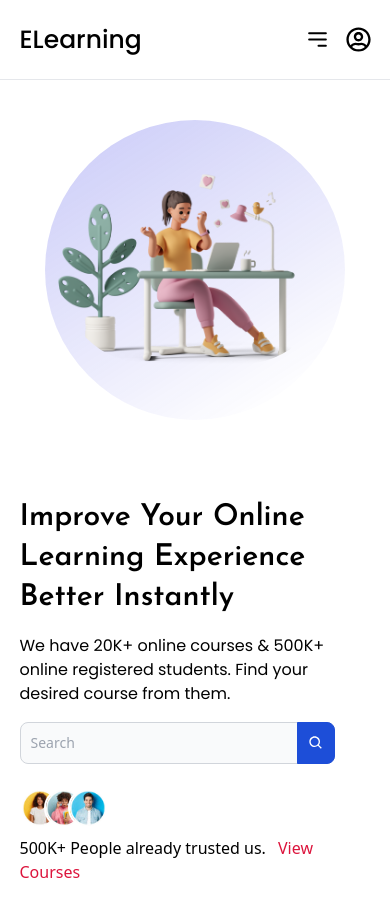
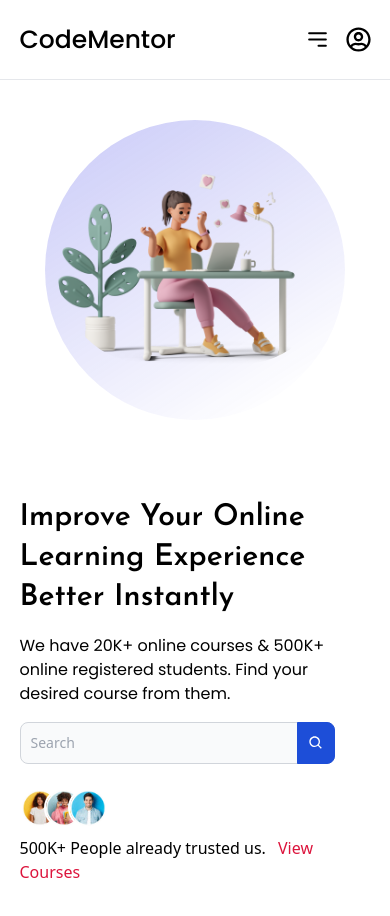
Before and after one commit to hamaadafzal4209/Full-Stack-LMS, a Next.js app in the folder LMS/client/: page / in a window 390 px wide. Shown: the top 916 px of the page. Built offline with nearby package versions, Linux system fonts and the light colour scheme; no server answers.

Commit message:
complete profile page

```diff
--- a/LMS/client/app/components/Layouts/Header.tsx
+++ b/LMS/client/app/components/Layouts/Header.tsx
@@ -106,7 +106,7 @@ const Header: FC<Props> = ({ activeItem, route, open, setOpen, setRoute }) => {
               href="/"
               className="text-[25px] font-Poppins font-[500] text-black dark:text-white"
             >
-              ELearning
+              CodeMentor
             </Link>
           </div>
           <div className="flex items-center gap-4 md:gap-6">
--- a/LMS/client/app/components/Profile/Profile.tsx
+++ b/LMS/client/app/components/Profile/Profile.tsx
@@ -41,7 +41,7 @@ const Profile: FC<Props> = ({ user }) => {
   return (
     <div className="w-[90%] mx-auto flex gap-6">
       <div
-        className={`w-[60px] md:w-[310px] h-[450px] dark:bg-slate-900 bg-[#f5f5f5] bg-opacity-90 border dark:border-[#ffffff1d] border-[#00000012] rounded-[5px] shadow-md dark:shadow-sm my-6 sticky ${
+        className={`lg:flex-shrink-0 w-[60px] md:w-[310px] h-[450px] dark:bg-slate-900 bg-[#f5f5f5] bg-opacity-90 border dark:border-[#ffffff1d] border-[#00000012] rounded-[5px] shadow-md dark:shadow-sm my-6 sticky ${
           scroll ? "top-[120px]" : "top-8"
         } left-8`}
       >
--- a/LMS/client/app/components/Profile/ProfileSidebar.tsx
+++ b/LMS/client/app/components/Profile/ProfileSidebar.tsx
@@ -1,11 +1,11 @@
 import Image from "next/image";
 import React, { FC } from "react";
 import defaultAvatar from "../../../public/assets/Profile.png";
-import { MdOutlineAdminPanelSettings } from "react-icons/md";
 import { AiOutlineLogout } from "react-icons/ai";
 import Link from "next/link";
 import { SiCoursera } from "react-icons/si";
 import { RiLockPasswordLine } from "react-icons/ri";
+import { LuLayoutDashboard } from "react-icons/lu";
 
 type Props = {
   user: any;
@@ -75,10 +75,7 @@ const ProfileSidebar: FC<Props> = ({
           }`}
           href={"/admin"}
         >
-          <MdOutlineAdminPanelSettings
-            size={20}
-            className="dark:text-white text-black"
-          />
+          <LuLayoutDashboard size={20} className="dark:text-white text-black" />
           <h5 className="md:block hidden font-Poppins dark:text-white text-black">
             Admin Dashboard
           </h5>
```
